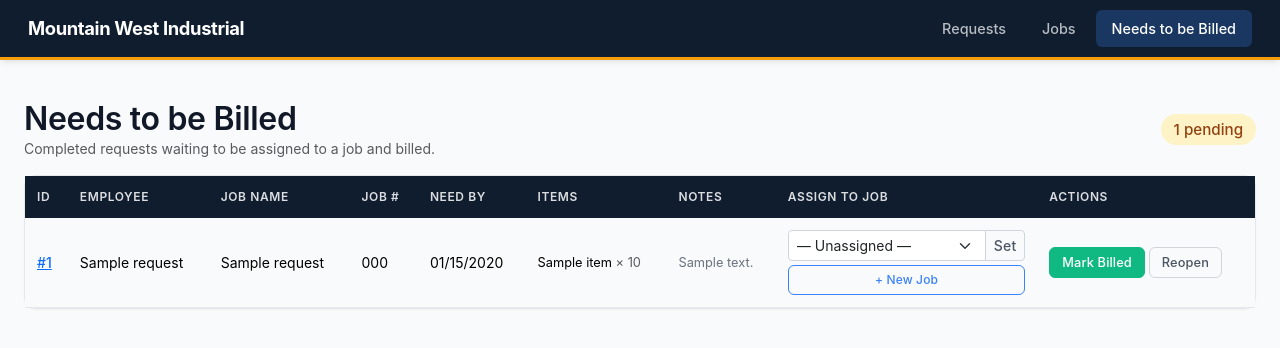
After one commit to ColtonBaum/THE-REQuest-form, a Flask app: page /admin/billing in a window 1280 px wide. The commit adds this page. Shown: the top 348 px of the page. Run offline with Flask 3, Linux system fonts and the light colour scheme; tables that the repository leaves empty hold one stand-in row (values such as "Sample post"); some libraries are stand-ins or nearby versions.

Commit message:
Add Needs to be Billed tab for completed requests
Co-Authored-By: Claude Sonnet 4.6 <noreply@anthropic.com>

```diff
--- a/admin.py
+++ b/admin.py
@@ -43,14 +43,7 @@ def list_requests():
 
     all_reqs = (
         Request.query
-        .filter(
-            not_(
-                and_(
-                    Request.status == "Complete",
-                    Request.job_id.isnot(None),
-                )
-            )
-        )
+        .filter(Request.status.notin_(["Complete", "Billed"]))
         .order_by(status_order, Request.submitted_at.desc())
         .all()
     )
@@ -127,7 +120,7 @@ def assign_request(req_id):
     req.job_id = int(job_id) if job_id else None
     db.session.commit()
     flash(f"Request #{req_id} assigned.", "success")
-    return redirect(url_for("admin.list_requests"))
+    return redirect(flask_req.referrer or url_for("admin.list_requests"))
 
 
 @admin_bp.route("/requests/<int:req_id>/fulfill", methods=["GET", "POST"])
@@ -227,11 +220,11 @@ def export_csv():
 def update_status(req_id):
     req = Request.query.get_or_404(req_id)
     new = flask_req.form.get("status")
-    if new in ["Not started", "In progress", "Complete"]:
+    if new in ["Not started", "In progress", "Complete", "Billed"]:
         req.status = new
         db.session.commit()
         flash(f"Request #{req_id} set to \u201c{new}\u201d.", "success")
-    return redirect(url_for("admin.list_requests"))
+    return redirect(flask_req.referrer or url_for("admin.list_requests"))
 
 
 # ===========================================================================
@@ -612,6 +605,46 @@ def serve_upload(filename):
 
 
 # ===========================================================================
+# NEEDS TO BE BILLED
+# ===========================================================================
+
+@admin_bp.route("/billing")
+def needs_billed():
+    """Completed requests waiting to be billed / assigned to a job."""
+    completed = (
+        Request.query
+        .filter_by(status="Complete")
+        .order_by(Request.submitted_at.desc())
+        .all()
+    )
+    jobs = (
+        Job.query
+        .filter_by(archived=False)
+        .order_by(Job.start_date.desc())
+        .all()
+    )
+    pms = (
+        ProjectManager.query
+        .filter_by(is_active=True)
+        .order_by(ProjectManager.display_order, ProjectManager.name)
+        .all()
+    )
+    return render_template("admin/needs_billed.html",
+                           requests=completed,
+                           jobs=jobs,
+                           pms=pms)
+
+
+@admin_bp.route("/requests/<int:req_id>/mark_billed", methods=["POST"])
+def mark_billed(req_id):
+    req = Request.query.get_or_404(req_id)
+    req.status = "Billed"
+    db.session.commit()
+    flash(f"Request #{req_id} marked as Billed.", "success")
+    return redirect(url_for("admin.needs_billed"))
+
+
+# ===========================================================================
 # REPORTS
 # ===========================================================================
 
--- a/templates/admin/base.html
+++ b/templates/admin/base.html
@@ -40,9 +40,9 @@
               </a>
             </li>
             <li class="nav-item">
-              <a class="nav-link {% if request.path.startswith('/admin/reports') %}active{% endif %}"
-                 href="{{ url_for('admin.reports') }}">
-                Reports
+              <a class="nav-link {% if request.path.startswith('/admin/billing') %}active{% endif %}"
+                 href="{{ url_for('admin.needs_billed') }}">
+                Needs to be Billed
               </a>
             </li>
           </ul>
--- /dev/null
+++ b/templates/admin/needs_billed.html
@@ -0,0 +1,129 @@
+{% extends "admin/base.html" %}
+{% block title %}Needs to be Billed{% endblock %}
+
+{% block admin_content %}
+<div class="py-3">
+  <div class="d-flex justify-content-between align-items-center mb-3">
+    <div>
+      <h2 class="mb-0">Needs to be Billed</h2>
+      <p class="text-muted mb-0" style="font-size: 0.875rem;">
+        Completed requests waiting to be assigned to a job and billed.
+      </p>
+    </div>
+    <span class="badge bg-warning" style="font-size: 0.95rem; padding: 0.5em 0.85em;">
+      {{ requests|length }} pending
+    </span>
+  </div>
+
+  {% if requests %}
+  <div class="card">
+    <div class="card-body p-0">
+      <table class="table table-hover align-middle mb-0">
+        <thead>
+          <tr>
+            <th>ID</th>
+            <th>Employee</th>
+            <th>Job Name</th>
+            <th>Job #</th>
+            <th>Need By</th>
+            <th>Items</th>
+            <th>Notes</th>
+            <th>Assign to Job</th>
+            <th>Actions</th>
+          </tr>
+        </thead>
+        <tbody>
+          {% for r in requests %}
+          <tr>
+            <td>
+              <a href="{{ url_for('admin.request_detail', req_id=r.id) }}"
+                 class="fw-medium">#{{ r.id }}</a>
+            </td>
+            <td>{{ r.employee_name }}</td>
+            <td>{{ r.job_name }}</td>
+            <td>{{ r.job_number }}</td>
+            <td>
+              {% if r.need_by_date %}
+                {{ r.need_by_date.strftime('%m/%d/%Y') }}
+              {% else %}
+                <span class="text-muted">—</span>
+              {% endif %}
+            </td>
+            <td style="max-width: 200px;">
+              <div style="font-size: 0.8rem;">
+                {% for item in r.items %}
+                  <div>{{ item.item_name or 'Unnamed' }}
+                    {% if item.quantity %}<span class="text-muted">× {{ item.quantity }}</span>{% endif %}
+                  </div>
+                {% endfor %}
+              </div>
+            </td>
+            <td style="max-width: 180px;">
+              <div style="font-size: 0.8rem; color: var(--gray-500);">
+                {{ r.notes or '—' }}
+              </div>
+            </td>
+            <td style="min-width: 200px;">
+              <form method="post"
+                    action="{{ url_for('admin.assign_request', req_id=r.id) }}">
+                <input type="hidden" name="csrf_token" value="{{ csrf_token() }}">
+                <div class="input-group input-group-sm">
+                  <select name="job_id" class="form-select form-select-sm">
+                    <option value="">— Unassigned —</option>
+                    {% for j in jobs %}
+                    <option value="{{ j.id }}"
+                            {% if r.job_id == j.id %}selected{% endif %}>
+                      {{ j.name }} ({{ j.number }})
+                    </option>
+                    {% endfor %}
+                  </select>
+                  <button type="submit" class="btn btn-sm btn-outline-secondary">Set</button>
+                </div>
+              </form>
+              <div class="mt-1">
+                <a href="{{ url_for('admin.new_job') }}"
+                   class="btn btn-sm btn-outline-primary w-100"
+                   style="font-size: 0.75rem;">
+                  + New Job
+                </a>
+              </div>
+            </td>
+            <td class="text-nowrap">
+              <form method="post"
+                    action="{{ url_for('admin.mark_billed', req_id=r.id) }}"
+                    class="d-inline"
+                    onsubmit="return confirm('Mark request #{{ r.id }} as Billed?');">
+                <input type="hidden" name="csrf_token" value="{{ csrf_token() }}">
+                <button type="submit" class="btn btn-sm btn-success">
+                  Mark Billed
+                </button>
+              </form>
+              <form method="post"
+                    action="{{ url_for('admin.update_status', req_id=r.id) }}"
+                    class="d-inline mt-1">
+                <input type="hidden" name="csrf_token" value="{{ csrf_token() }}">
+                <input type="hidden" name="status" value="In progress">
+                <button type="submit" class="btn btn-sm btn-outline-secondary"
+                        title="Send back to active requests">
+                  Reopen
+                </button>
+              </form>
+            </td>
+          </tr>
+          {% endfor %}
+        </tbody>
+      </table>
+    </div>
+  </div>
+
+  {% else %}
+  <div class="card">
+    <div class="card-body text-center py-5">
+      <div style="font-size: 2rem; margin-bottom: 0.75rem;">✓</div>
+      <h5 class="mb-1">All caught up</h5>
+      <p class="text-muted mb-0">No completed requests waiting to be billed.</p>
+    </div>
+  </div>
+  {% endif %}
+</div>
+{% endblock %}
```
